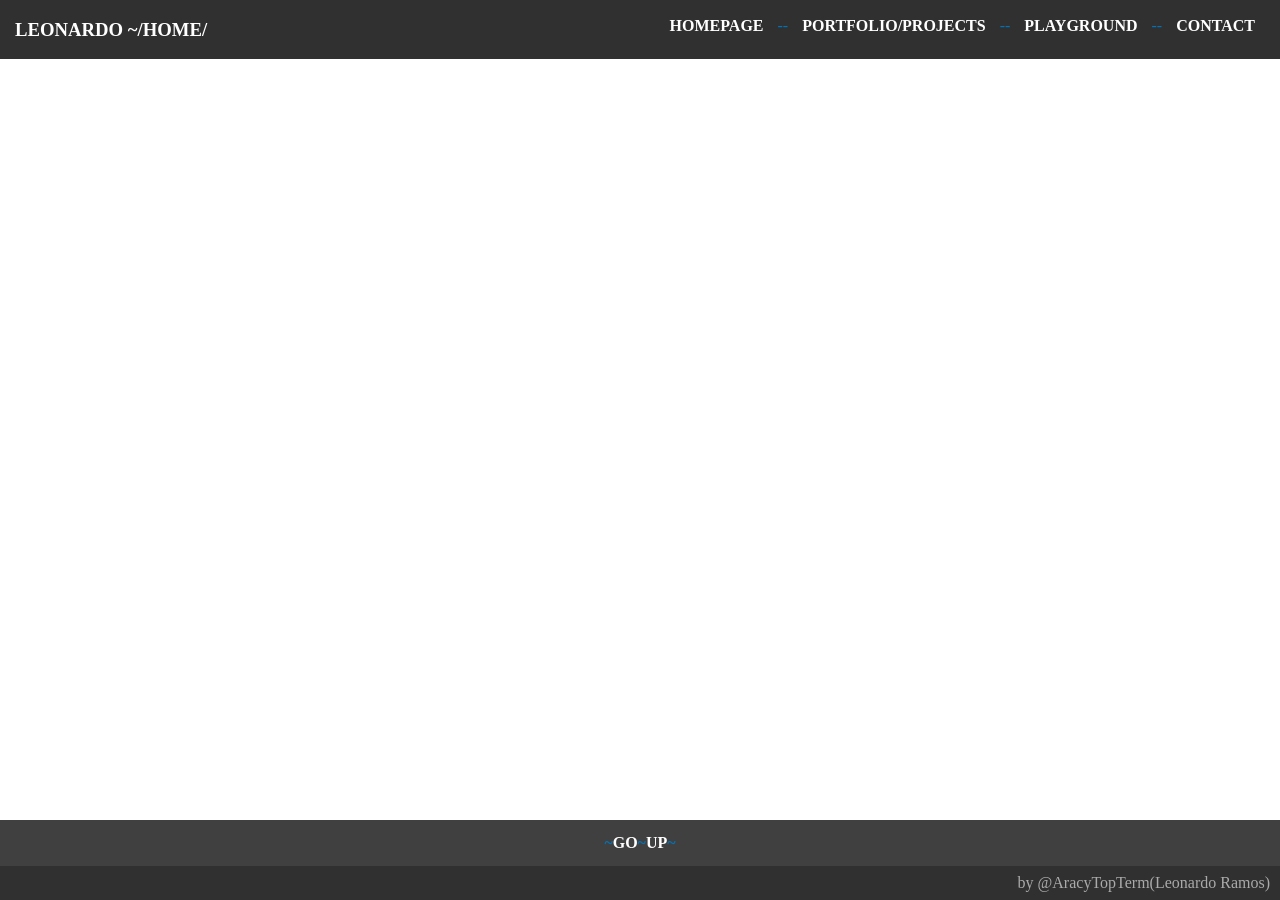
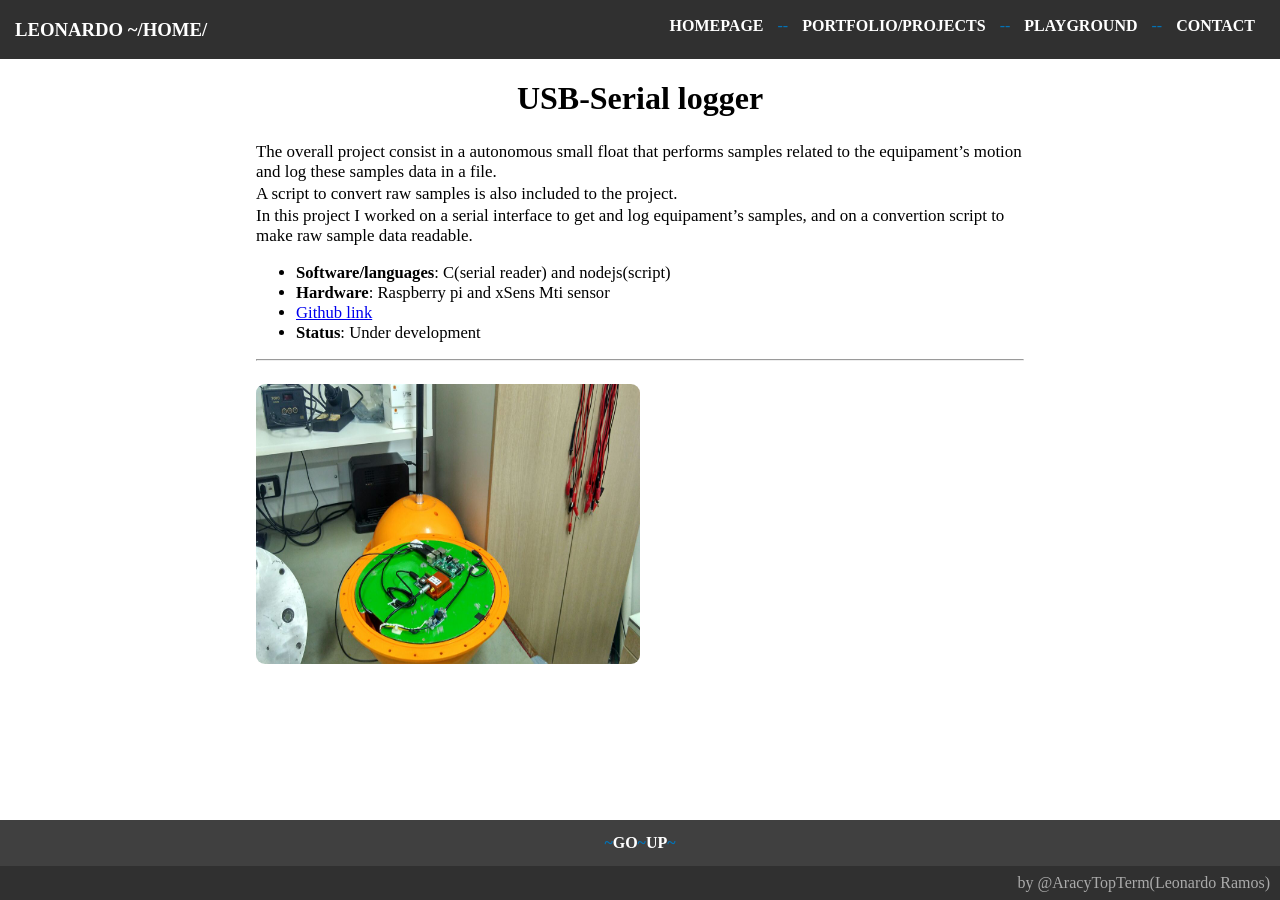
Before and after one commit to anonspacecowboy/anonspacecowboy.github.io, a Jekyll site: the page built from _posts/intership/2017-02-18-USBSerialLogger.md, in a window 1280 px wide. Built offline with Jekyll 4.4.1, drawn with Linux system fonts in a browser that asks for light colours.

Commit message:
post page addded

```diff
--- /dev/null
+++ b/_layouts/post_layout.html
@@ -0,0 +1,7 @@
+---
+layout: default
+---
+<div class="postpage_container">
+    <h1>{{page.title}}</h1>
+    {{content}}
+</div>
--- a/_posts/intership/2017-02-18-USBSerialLogger.md
+++ b/_posts/intership/2017-02-18-USBSerialLogger.md
@@ -7,4 +7,16 @@ img: boinha.jpg
 postDate: 2017-02-18
 ---
 
-blablabla
+The overall project consist in a autonomous small float that performs samples related to the equipament's motion and log these samples data in a file.
+
+A script to convert raw samples is also included to the project.
+
+In this project I worked on a serial interface to get and log equipament's samples, and on a convertion script to make raw sample data readable.
+
+* **Software/languages**: C(serial reader) and nodejs(script)
+* **Hardware**: Raspberry pi and xSens Mti sensor
+* [Github link](https://github.com/aracytopterm/USBSerial-logger)
+* **Status**: Under development
+
+__________________
+![Boinha]({{site.baseurl}}/img/boinha.jpg)
--- a/css/style.css
+++ b/css/style.css
@@ -172,6 +172,33 @@ span.navbar_divisor {
 .post_info a:hover {
     text-decoration: underline;
 }
+.postpage_container {
+    margin: auto;
+    width: 60%;
+    margin-top: 80px;
+}
+.postpage_container h1{
+    text-align: center;
+    margin-bottom: 40px;
+}
+.postpage_container p {
+    text-align: left;
+    font-size: 106%;
+    margin-top: -15px;
+}
+.postpage_container ul {
+    font-size: 104%;
+}
+.postpage_container img {
+    width: 50%;
+    height: 280px;
+    border-radius: 9px;
+    margin-top: 30px;
+    box-sizing: border-box;
+}
+.postpage_container img:nth-child(odd){
+    margin-right: 40px;
+}
 /* End Showcase page */
 
 
--- a/showcase_posts.html
+++ b/showcase_posts.html
@@ -7,7 +7,7 @@ layout: showcase
         <div class="post_thumbnail">
             <img src="{{site.baseurl}}/img/{{post.img}}" />
         </div>
-        <span class="post_title"><a href="">{{post.title}}</a></span>
+        <span class="post_title"><a href="{{site.baseurl}}{{post.url}}">{{post.title}}</a></span>
         <p class="post_meta">{{post.meta}}</p>
         <p class="post_info"><a href="{{site.baseurl}}/showcase_{{post.category}}.html">{{post.category}}</a> - ({{post.postDate}})</p>
     </div>
```
Also changed, not shown: other parts of _posts/intership/2017-02-18-USBSerialLogger.md (+1 -1 lines), _posts/pernonal/draft_2017-02-18-pingerApp.md (renamed from _posts/pernonal/2017-02-18-pingerApp.md).
